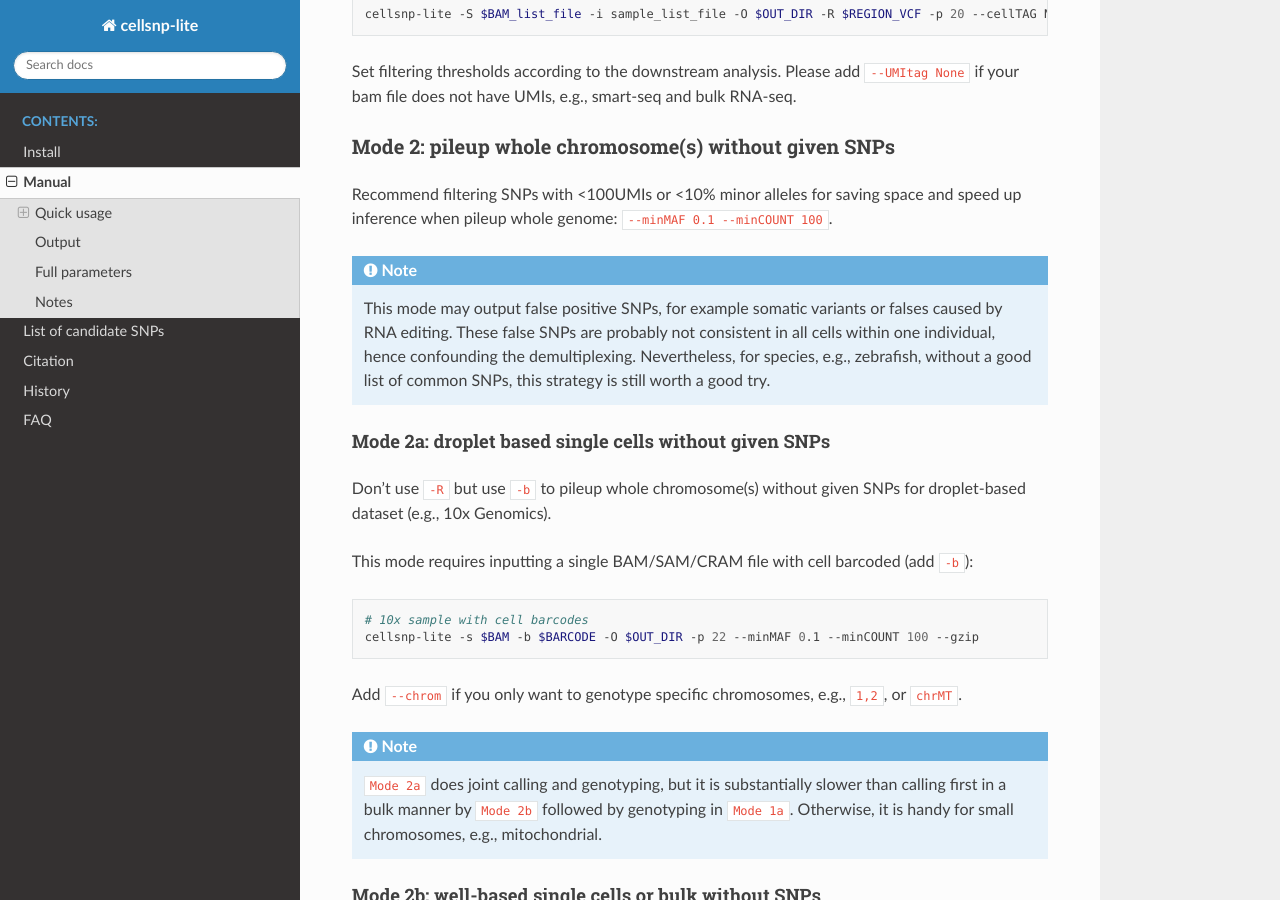
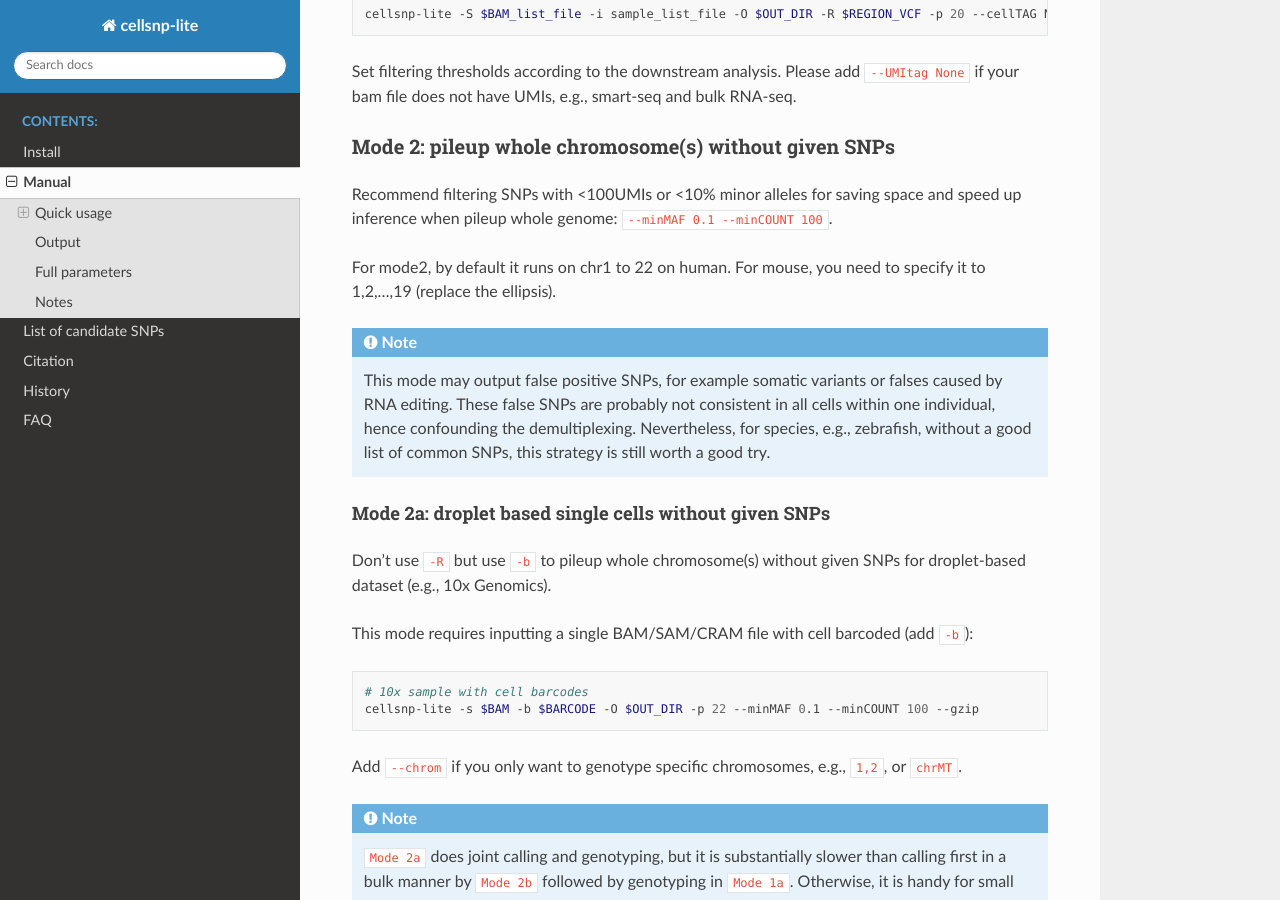
Before and after one commit to single-cell-genetics/cellsnp-lite, a Sphinx documentation site: the page built from doc/manual.rst, in a window 1280 px wide and 900 px high, scrolled down 1172 px. Built offline with Sphinx 7.4.7 and the Read the Docs theme 2.0.0, drawn with Linux system fonts in a browser that asks for light colours.

Commit message:
minor update

```diff
--- a/doc/manual.rst
+++ b/doc/manual.rst
@@ -70,6 +70,9 @@
 
 Recommend filtering SNPs with <100UMIs or <10% minor alleles for saving space and speed up inference
 when pileup whole genome: ``--minMAF 0.1 --minCOUNT 100``.
+
+For mode2, by default it runs on chr1 to 22 on human. For mouse, you need to specify it to 1,2,...,19
+(replace the ellipsis).
 
 .. note::
    This mode may output false positive SNPs, for example somatic variants or falses caused by
```
